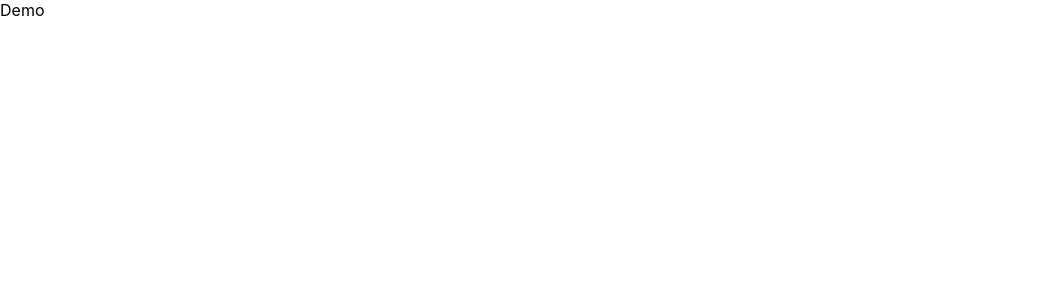
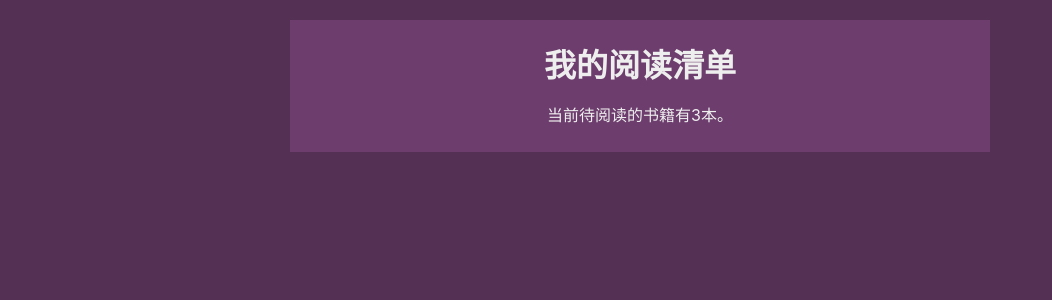
Before and after one commit to jackniu/react-demo, a React (Create React App) app: page / in a window 1280 px wide. Shown: the top 300 px of the page, without its empty margins (0-1052 px from the left). Built offline with nearby package versions, Linux system fonts and the light colour scheme.

Commit message:
Add BookContext, Navbar cmp.

```diff
--- a/src/App.js
+++ b/src/App.js
@@ -1,9 +1,14 @@
+const { default: Navbar } = require("./components/Navbar");
+const { default: BookContextProvider } = require("./contexts/BookContext");
+
 function App() {
-  return (
-    <div className="App">
-      Demo
-    </div>
-  );
+    return (
+        <div className="App">
+            <BookContextProvider>
+                <Navbar />
+            </BookContextProvider>
+        </div>
+    );
 }
 
 export default App;
--- /dev/null
+++ b/src/components/Navbar.js
@@ -0,0 +1,14 @@
+import React, { useContext } from 'react'
+import { BookContext } from '../contexts/BookContext'
+
+const Navbar = () => {
+    const { books } = useContext(BookContext);
+    return (
+        <div className='navbar'>
+            <h1>我的阅读清单</h1>
+            <p>当前待阅读的书籍有{books.length}本。</p>
+        </div>
+    )
+}
+
+export default Navbar
--- /dev/null
+++ b/src/contexts/BookContext.js
@@ -0,0 +1,28 @@
+import React, { useState, createContext } from 'react'
+
+export const BookContext = createContext();
+
+const BookContextProvider = (props) => {
+    const [books, setBooks] = useState([
+        { title: '史记', author: '司马迁', id: 1 },
+        { title: '资治通鉴', author: '司马光', id: 2 },
+        { title: '左传', author: '左丘明', id: 3 },
+    ])
+
+    const addBook = (title, author) => {
+        setBooks([...books, { title, author }])
+    }
+
+    const removeBook = (id) => {
+        setBooks(books.filter(book => {
+            return book.id !== id;
+        }))
+    }
+    return (
+        <BookContext.Provider value={{ books }}>
+            {props.children}
+        </BookContext.Provider>
+    )
+}
+
+export default BookContextProvider
--- a/src/index.css
+++ b/src/index.css
@@ -1,13 +1,75 @@
 body {
-  margin: 0;
-  font-family: -apple-system, BlinkMacSystemFont, 'Segoe UI', 'Roboto', 'Oxygen',
-    'Ubuntu', 'Cantarell', 'Fira Sans', 'Droid Sans', 'Helvetica Neue',
-    sans-serif;
-  -webkit-font-smoothing: antialiased;
-  -moz-osx-font-smoothing: grayscale;
+    margin: 0;
+    font-family: -apple-system, BlinkMacSystemFont, 'Segoe UI', 'Roboto',
+        'Oxygen', 'Ubuntu', 'Cantarell', 'Fira Sans', 'Droid Sans',
+        'Helvetica Neue', sans-serif;
+    -webkit-font-smoothing: antialiased;
+    -moz-osx-font-smoothing: grayscale;
+    background: #553055;
 }
 
-code {
-  font-family: source-code-pro, Menlo, Monaco, Consolas, 'Courier New',
-    monospace;
+.App {
+    background: #4c2a4c;
+    margin: 20px auto;
+    width: 90%;
+    max-width: 700px;
+    color: #eee;
 }
+.navbar {
+    padding: 10px 20px;
+    text-align: center;
+    background: #6d3d6d;
+}
+.navbar h1 {
+    margin: 10px 0;
+}
+.book-list {
+    margin: 20px;
+}
+.book-list ul {
+    padding: 0;
+    list-style-type: none;
+}
+.book-list li {
+    background: #6d3d6d;
+    border-radius: 4px;
+    padding: 10px;
+    cursor: pointer;
+    margin: 10px 0;
+}
+.book-list li:hover {
+    opacity: 0.7;
+    text-decoration: line-through;
+}
+.book-list .title {
+    font-weight: bold;
+    color: #fff;
+    font-size: 1.2em;
+}
+.book-list .author {
+    font-size: 0.9em;
+    color: #ddd;
+}
+.empty {
+    margin: 20px;
+    text-align: center;
+}
+form {
+    padding: 20px;
+}
+input[type='text'] {
+    width: 100%;
+    padding: 10px;
+    box-sizing: border-box;
+    margin: 6px 0;
+    background: #3c1f3c;
+    color: #fff;
+    border: 0;
+}
+input[type='submit'] {
+    margin: 10px auto;
+    background: #eee;
+    border: 0;
+    padding: 6px 20px;
+    display: block;
+}
```
